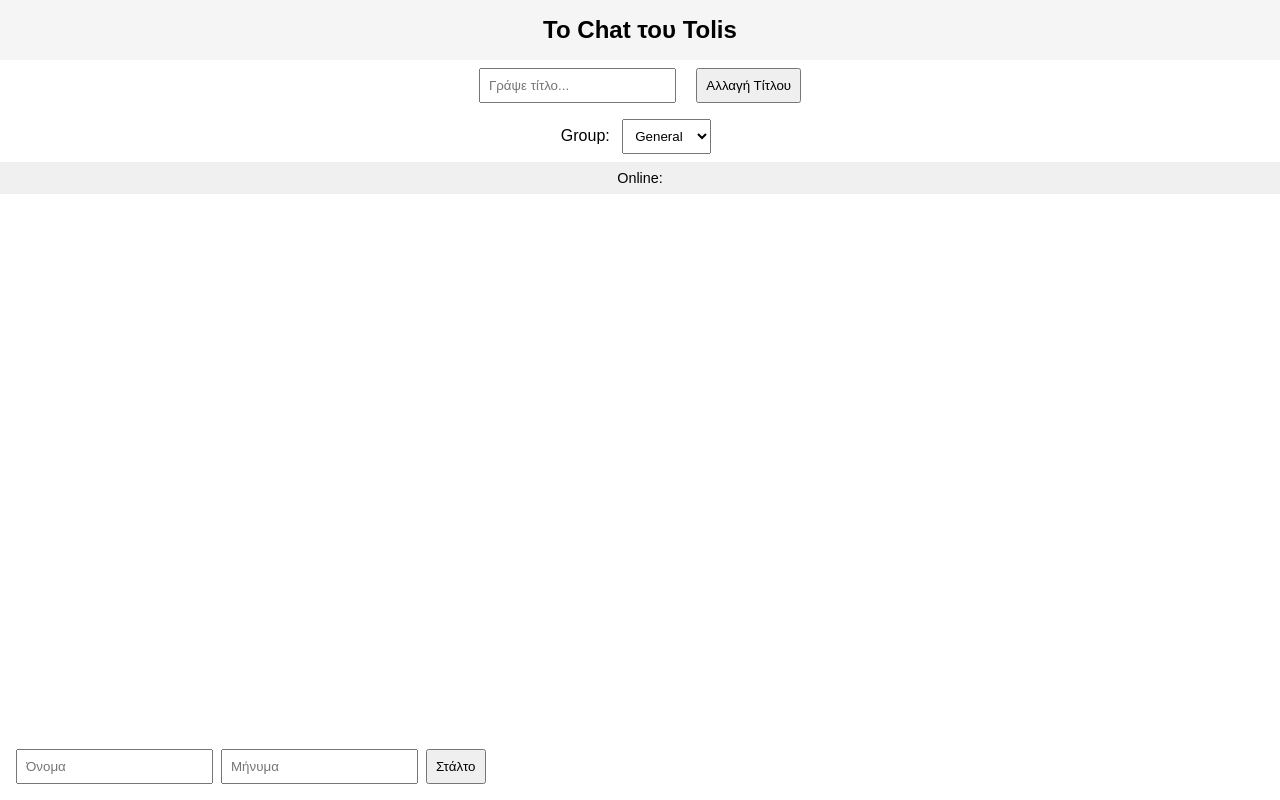
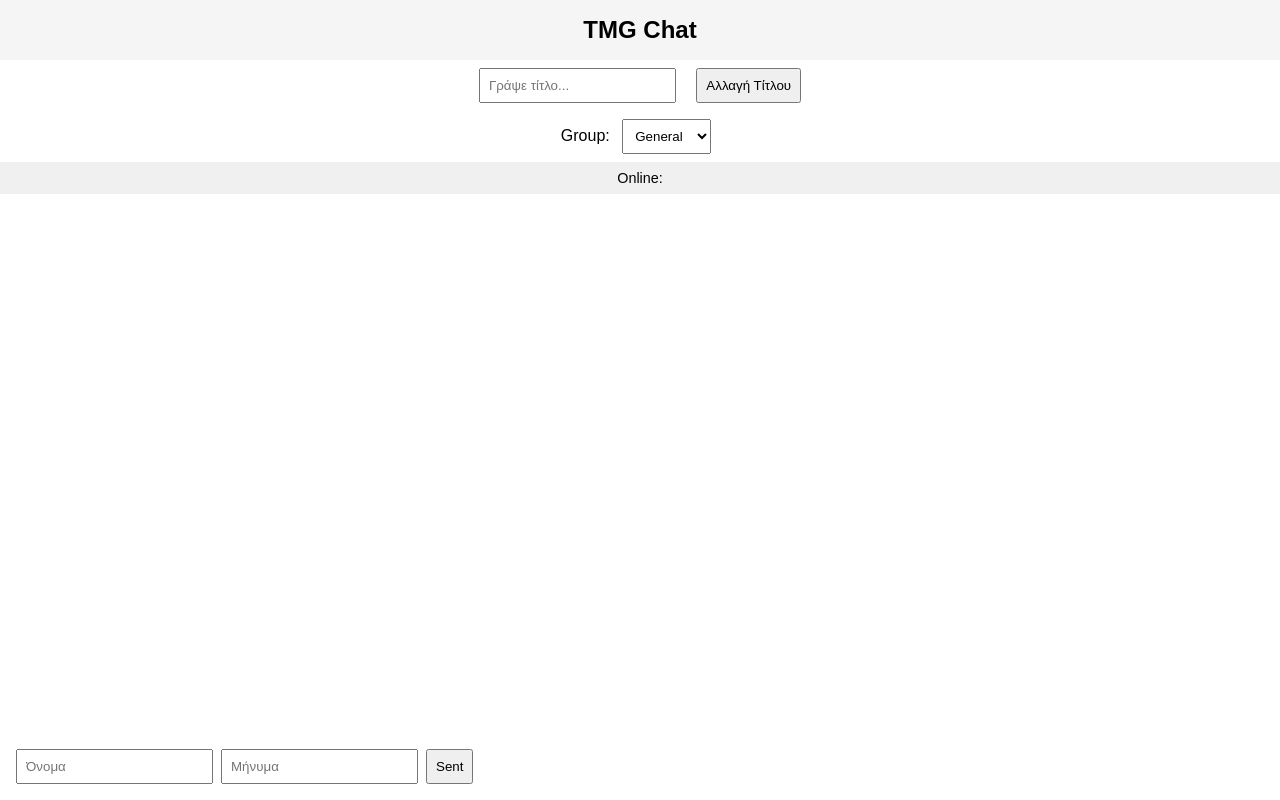
Before and after one commit to Kadaz/my-chat, a plain HTML site: page index.html in a window 1280 px wide. Drawn offline with Linux system fonts and the light colour scheme; no server answers.

Commit message:
Update index.html

```diff
--- a/index.html
+++ b/index.html
@@ -2,7 +2,7 @@
 <html lang="el">
 <head>
 <meta charset="utf-8" />
-<title>Chat Tolis</title>
+<title>TMG Chat</title>
 <link rel="icon" type="image/png" href="favicon.ico" />
 <style>
 body{font-family:sans-serif;display:flex;flex-direction:column;height:100vh;margin:0}
@@ -18,7 +18,7 @@ input,button,select{padding:.5rem}
 </head>
 <body>
 
-<h1 id="chatTitle">Το Chat του Tolis</h1>
+<h1 id="chatTitle">TMG Chat</h1>
 
 <div style="text-align:center">
   <input id="titleInput" placeholder="Γράψε τίτλο..." />
@@ -41,7 +41,7 @@ input,button,select{padding:.5rem}
 <form id="sendForm">
   <input id="name" placeholder="Όνομα" required />
   <input id="text" placeholder="Μήνυμα" required />
-  <button>Στάλτο</button>
+  <button>Sent</button>
 </form>
 
 <script type="module">
```
